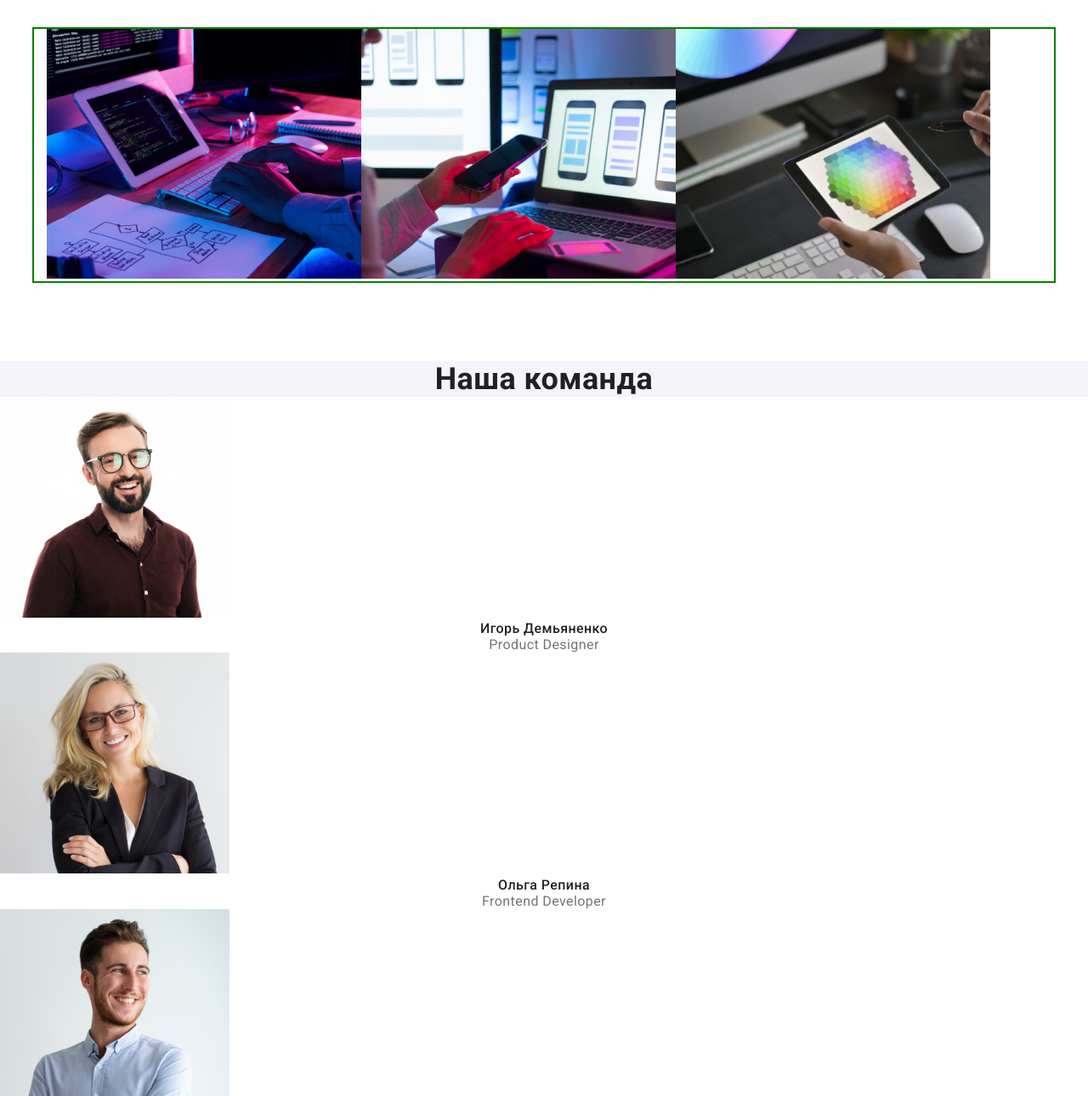
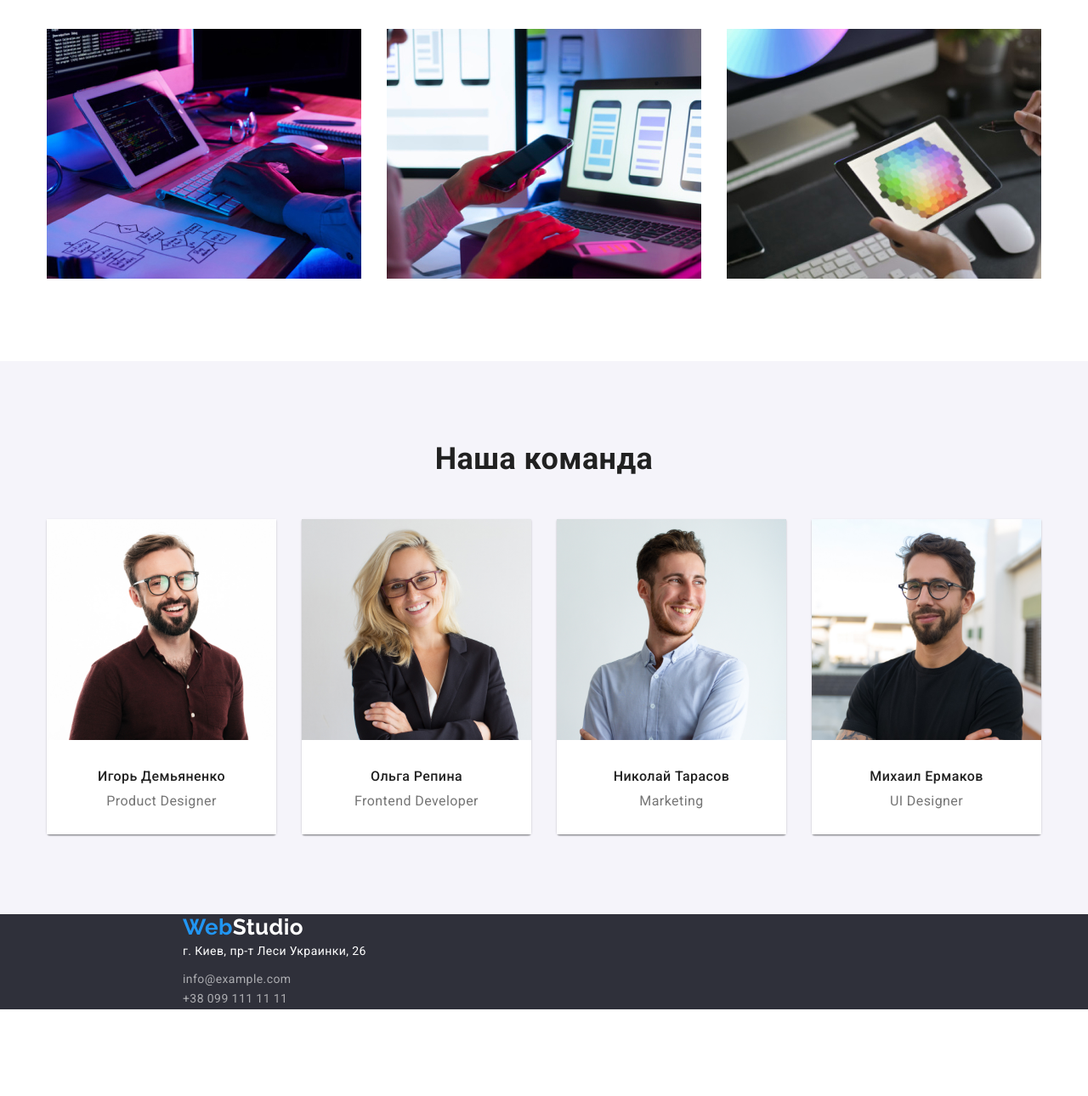
Before and after one commit to Dimatolp/goit-markup-hw-03, a plain HTML site: page index.html in a window 1280 px wide. Shown: the part 566-1856 px from the top of the page at 85% size. After the commit the page ends 1809 px from the top, so only its background shows below. Drawn offline with nearby package versions, Linux system fonts and the light colour scheme.

Commit message:
Редактирование размера отступов элементов страницы

```diff
--- a/css/styles.css
+++ b/css/styles.css
@@ -31,7 +31,7 @@ body{
             padding: 0;
         }
 
-    .list {
+    .items-decoration {
         list-style: none;
 
     }
@@ -81,7 +81,7 @@ body{
 /* Навигация по сайту */
 .site-nav{
     display: flex;
-    margin-left: 93px;
+    padding-left: 93px;
 }
 .site-nav .item + .item{
 
@@ -173,7 +173,7 @@ color: var(--accent-color);
     width: 1200px;
 
 
-    outline: 2px solid green;
+
 }
 
 
@@ -188,7 +188,7 @@ color: var(--accent-color);
 
 .hero-title{
 
-    margin-bottom: 30px;
+    padding-bottom: 30px;
 
     font-weight: 900;
         font-size: 44px;
@@ -223,38 +223,44 @@ color: var(--accent-color);
     color: var(--main-text-color);
 }
 
-/* list-row */
-.list-row{
+/* list */
+.list{
     display: flex;
+
 }
 
+ .list .item{
+margin-right: 30px;
+
+
+}
+
+
+/* list-row */
 .list-row .item{
     width: 270px;
+
 }
 
-.list-row .item{
-
-    margin-right: 30px;
-}
-
-.list-row .item:last-child{
+.list .item:last-child{
     margin-right: 0px;
 }
 
 /* caption */
 .caption{
     align-self:center;
-    margin-bottom: 50px;
+    padding-bottom: 50px;
 
 }
 /* Секции */
 .section{
-    margin-bottom: 94px;
+    padding-bottom: 94px;
     justify-content:space-around;
 }
 
+
 .section-title{
-        margin-bottom: 10px;
+        padding-bottom: 10px;
 
 
     font-weight: 700;
@@ -266,6 +272,11 @@ color: var(--accent-color);
         line-height: 1.71;
         color: var(--secondary-text-color);
 }
+
+.section-team .item{
+    padding-top: 94px;
+    padding-bottom: 50px;
+}
 .section>h2,
 .section-team>h2{
     font-weight: 700;
@@ -274,14 +285,36 @@ color: var(--accent-color);
         text-align: center;
 
 }
+
+/* container-team */
+.container-team{
+    width: 270px;
+    box-shadow: 0px 1px 3px rgba(0, 0, 0, 0.12), 0px 1px 1px rgba(0, 0, 0, 0.14), 0px 2px 1px rgba(0, 0, 0, 0.2);
+        border-radius: 0px 0px 4px 4px;
+
+}
+
+/* pic */
+.pic{
+    padding-bottom: 30px;
+}
+
+.container .container-team + .container-team{
+    margin-left: 30px;
+}
+
 .section-team{
     background-color: var(--secondary-grey-color);
+    padding-bottom: 94px;
 }
 .section-team-color{
     background-color: var(--primary-color);
 
+
 }
 .team-name{
+        padding-bottom: 10px;
+
     font-weight: 500;
         font-size: 16px;
         line-height: 1.19;
@@ -289,6 +322,7 @@ color: var(--accent-color);
 
 }
 .team-job{
+       padding-bottom: 30px;
 
         font-size: 16px;
         line-height: 1.19;
@@ -298,10 +332,26 @@ color: var(--accent-color);
 
 
 /* Подвал */
+
+
+.basement .logo{
+    padding-top: 0px;
+    padding-bottom: 0px;
+    margin-left: 215px;
+}
+
+.container-address{
+    margin-left: 215px;
+}
+
 .basement{
-    background-color: var(--secondary-color);
+background-color: var(--secondary-color);
+
 }
 .basement-address{
+        padding-bottom: 9px;
+
+
         font-family: 'Roboto',sans-serif;
         font-style: normal;
         font-weight: 400;
@@ -310,12 +360,20 @@ color: var(--accent-color);
 }
 .basement-email,
 .basement-tel{
+
+
         font-family: 'Roboto',sans-serif;
         font-style: normal;
         font-weight: 400;
         line-height: 1.71;
         color: var(--address-color);
         text-decoration: none;
+}
+.basement-email{
+    padding-bottom: 9px;
+}
+.basement-tel{
+    padding-bottom: 60px;
 }
 
 .basement-email:hover,
@@ -325,6 +383,8 @@ color: var(--accent-color);
     color: var(--accent-color);
 
 }
+
+
 
 /* Портфолио */
 .list-btn
--- a/index.html
+++ b/index.html
@@ -14,13 +14,13 @@
 </head>
 <body>
     <!-- Шапка сайта -->
-
+   <section>
     <header>
         <div class="container header-container">
         <nav class="main-nav">
 
         <a class="logo" href="./index.html" ><span class="logo-start">Web</span>Studio</a>
-        <ul class="site-nav list">
+        <ul class="site-nav items-decoration ">
             <li class="item"><a class="current link"  href="./index.html" >Студия</a></li>
             <li class="item"><a class="link" href="./portfolio.html">Портфолио</a></li>
             <li class="item"><a class="link" href="">Контакты</a></li>
@@ -28,7 +28,7 @@
         </ul>
         </nav>
 
-        <ul class="header-address list">
+        <ul class="header-address items-decoration">
             <li class="item"><a class="link" href="mailto:info@devstudio.com">info@devstudio.com</a></li>
             <li class="item"><a class="link" href="tel:+380961111111">+38 096 111 11 11</a></li>
         </ul>
@@ -36,19 +36,22 @@
 
     </div>
     </header>
+    </section>
 
     <main>
     <!-- Герой -->
         <section class="hero">
+
             <h1 class="hero-title">Эффективные решения для вашего бизнеса</h1>
             <button class="btn" type="button">Заказать услугу</button>
+
         </section>
     <!-- Преимущества -->
     <section class="section">
         <div class="container">
         <h2 class="visually-hidden">Наши преимущества</h2>
-        <ul class="list list-row">
-            <li class="item">
+        <ul class="list list-row items-decoration">
+            <li class="item items-decoration">
                 <h3 class="section-title">Внимание к деталям</h3>
                 <p class="section-text">Идейные соображения, а также начало повседневной работы по формированию позиции.</p>
             </li>
@@ -72,54 +75,66 @@
 
         <h2 class="caption">Чем мы занимаемся</h2>
         <div class="container">
-        <ul class="list list-row">
-            <li><img src="./images/box1.jpg" alt="Написание кода" width="370"></li>
-            <li><img src="./images/box.jpg" alt="Руки с телефоном" width="370"></li>
-            <li><img src="./images/box2.jpg" alt="Планшет в руке" width="370"></li>
+        <ul class="list items-decoration">
+            <li class="item"><img src="./images/box1.jpg" alt="Написание кода" width="370"></li>
+            <li class="item"><img src="./images/box.jpg" alt="Руки с телефоном" width="370"></li>
+            <li class="item"><img src="./images/box2.jpg" alt="Планшет в руке" width="370"></li>
         </ul>
         </div>
     </section>
     <!-- Наша команда -->
-    <section class="section-team section">
-        <h2>Наша команда</h2>
-        <ul class="list">
+    <section class="section-team">
+         <h2 class="item">Наша команда</h2>
+        <div class="container">
+        <ul class="list items-decoration">
+            <div class="container-team">
             <li class="section-team-color">
-              <img src="./images/Photo/photo.jpg" alt="Мужчина" width="270">
+              <img class="pic" src="./images/Photo/photo.jpg" alt="Мужчина" width="270">
               <h3 class="team-name">Игорь Демьяненко</h3>
               <p class="team-job">Product Designer</p>
             </li>
+            </div>
+            <div class="container-team">
             <li class="section-team-color">
-                <img src="./images/Photo/photo1.jpg" alt="Женщина" width="270">
+                <img class="pic" src="./images/Photo/photo1.jpg" alt="Женщина" width="270">
                 <h3 class="team-name">Ольга Репина</h3>
                 <p class="team-job">Frontend Developer</p>
 
             </li>
+            </div>
+            <div class="container-team">
             <li class="section-team-color">
-                <img src="./images/Photo/photo2.jpg" alt="Мужчина" width="270">
+                <img class="pic" src="./images/Photo/photo2.jpg" alt="Мужчина" width="270">
                 <h3 class="team-name">Николай Тарасов</h3>
                 <p class="team-job">Marketing</p>
 
             </li>
+            </div>
+            <div class="container-team">
             <li class="section-team-color">
-                <img src="./images/Photo/photo3.jpg" alt="Мужчина" width="270">
+                <img class="pic" src="./images/Photo/photo3.jpg" alt="Мужчина" width="270">
                 <h3 class="team-name">Михаил Ермаков</h3>
                 <p class="team-job">UI Designer</p>
 
             </li>
+            </div>
         </ul>
+        </div>
     </section>
     </main>
     <!-- Футер -->
+    <section>
     <footer class="basement">
         <a class="logo" href="./index.html"><span class="logo-start">Web</span><span class="logo-end">Studio</span></a>
         <address>
-            <ul class="list">
+            <ul class="items-decoration container-address">
             <li class="basement-address">г. Киев, пр-т Леси Украинки, 26</li>
             <li><a class="basement-email" href="mailto:info@example.com">info@example.com</a><br></li>
             <li><a class="basement-tel" href="tel:+380991111111">+38 099 111 11 11</a></li>
             </ul>
         </address>
     </footer>
+    </section>
 
 
 </body>
```
Also changed, not shown: portfolio.html (+6 -6 lines).
